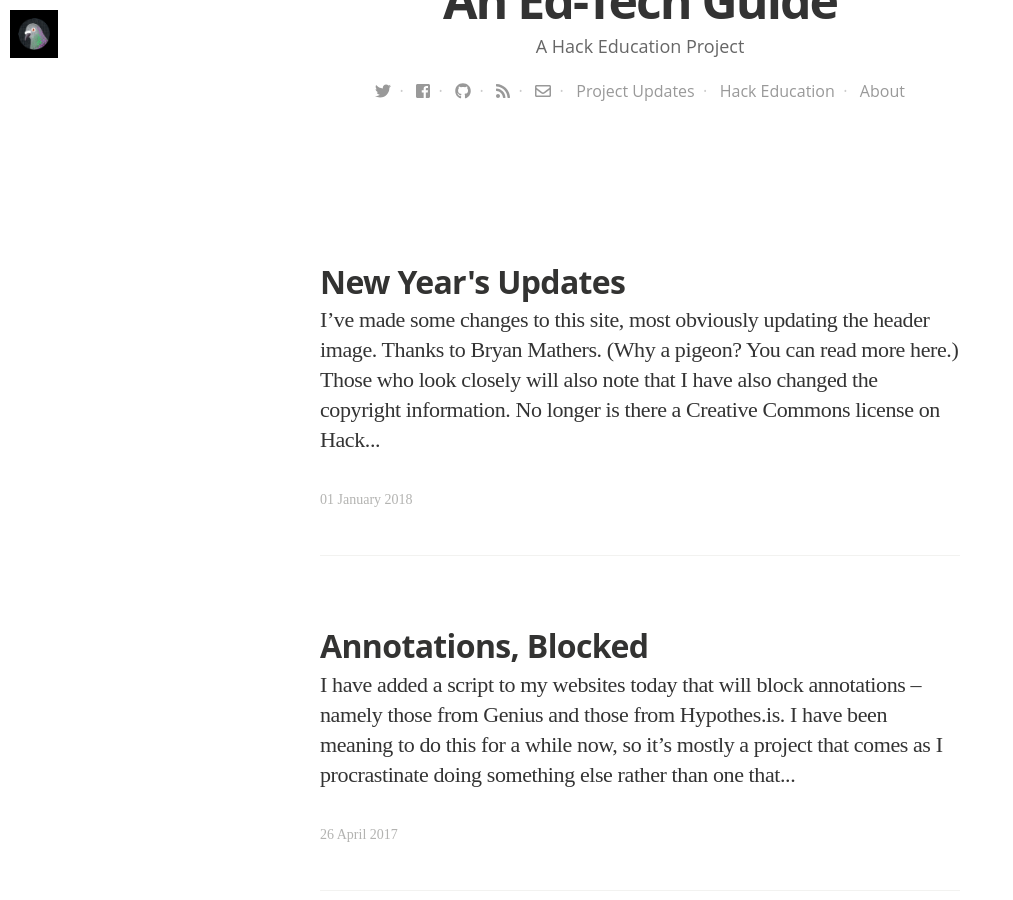
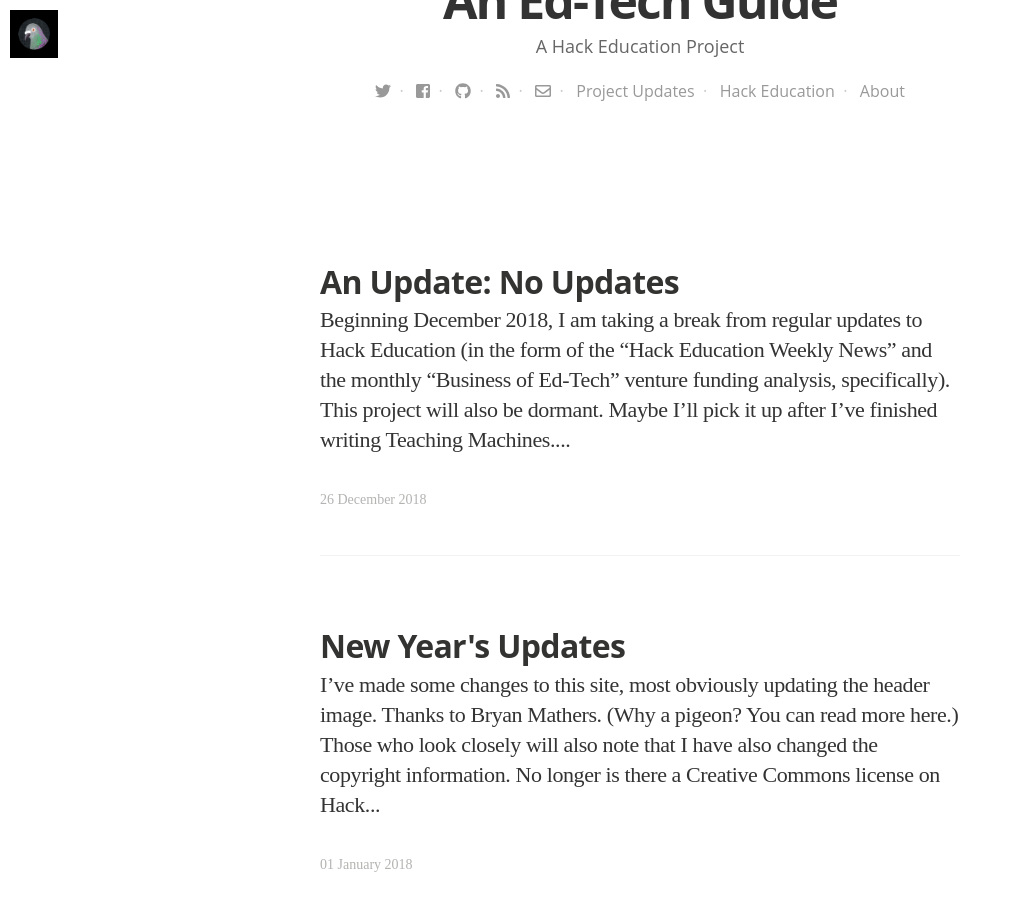
Before and after one commit to HackEducation/guide, a Jekyll site: the page built from blog/index.html, in a window 1280 px wide and 900 px high, scrolled down 559 px. Shown: the whole window, without its empty margins (0-1013 px from the left). Built offline with Jekyll 4.4.1, drawn with Linux system fonts in a browser that asks for light colours; nearby versions of some CDN libraries; some web fonts are replaced; the list of posts is cut into pages by our own code.

Commit message:
Updates (with announcement about The Pause)

```diff
--- /dev/null
+++ b/_posts/2018-12-26-update.html
@@ -0,0 +1,13 @@
+---
+layout: post
+title: "An Update: No Updates"
+date: 2018-12-26 15:20:00 +0000
+tags:
+image: https://s3.amazonaws.com/hackedu/2018-12-26-closed.jpg
+imagecredits: https://www.flickr.com/photos/cogdog/14454547016
+---
+<p>Beginning December 2018, I am taking a break from regular updates to Hack Education (in the form of the &#8220;Hack Education Weekly News&#8221; and the monthly &#8220;Business of Ed-Tech&#8221; venture funding analysis, specifically). </p>
+
+<p>This project will also be dormant.</p>
+
+<p>Maybe I&#8217;ll pick it up after I&#8217;ve finished writing <em>Teaching Machines</em>. Maybe I won&#8217;t. </p>
--- a/index.html
+++ b/index.html
@@ -21,7 +21,7 @@
 
 <h3>Why a Guide? <img src="https://s3.amazonaws.com/hackedu/template_whyguide.png" height="42" width="42" align="right" style="margin:10px"></h3>
 <br />
-<p>This site grew out of a <a href="http://third-bit.com/blog/archives/4455.html">gauntlet that was thrown down</a> challenging me to list the things I thought every education technology entrepreneur should know. Riffing on "<a href="http://www.joelonsoftware.com/articles/fog0000000043.html">The Joel Test</a>" resulted in "<a href="http://hackeducation.com/2012/03/17/what-every-techie-should-know-about-education/">The Audrey Test</a>" -- some of the things I think techies (engineers and entrepreneurs) should know about education. A little history, a little theory, a little policy, a little cognitive science.</p>
+<p>This site grew out of a <a href="http://third-bit.com/blog/archives/4455.html">gauntlet that was thrown down</a> challenging me to list the things I thought every education technology entrepreneur should know. Riffing on "<a href="http://www.joelonsoftware.com/articles/fog0000000043.html">The Joel Test</a>" resulted in "<a href="http://hackeducation.com/2012/03/17/what-every-techie-should-know-about-education/">The Audrey Test</a>" -- some of the things I think techies (engineers and entrepreneurs) should know about education. A little history, a little theory, a little policy, a little pedagogy.</p>
 
 <p>But it isn't just the technology folks who need to learn about education; educators in turn need to pay close attention to technology -- pedagogy, politics, terms of service, funding, business models, and so on. So I've expanded my initial "test" to address what teachers and learners -- those inside and outside formal education institutions -- need to know about the ed-tech industry.</p>
 
```
